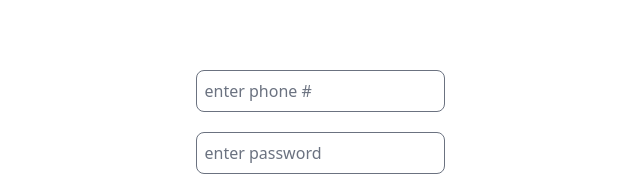
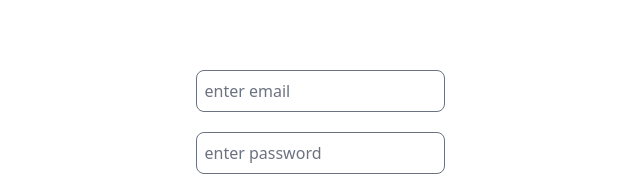
Before and after one commit to onu941/c25-capstone-project-kb, a React (Vite) app in the folder vite-client/: page /handle_user in a window 1280 px wide. Both pictures are taken after a click on the button "Existing User". Shown: the part 230-406 px from the top of the page, without its empty margins (320-960 px from the left). Built offline with nearby package versions, Linux system fonts and the light colour scheme.

Commit message:
trying login frontend

```diff
--- /dev/null
+++ b/vite-client/src/app/hook.ts
@@ -0,0 +1,5 @@
+import { TypedUseSelectorHook, useDispatch, useSelector } from "react-redux";
+import type { RootState, AppDispatch } from "../redux/store";
+
+export const useAppDispatch: () => AppDispatch = useDispatch;
+export const useAppSelector: TypedUseSelectorHook<RootState> = useSelector;
--- a/vite-client/src/components/Login.tsx
+++ b/vite-client/src/components/Login.tsx
@@ -4,10 +4,12 @@ import { PrimaryButton } from "./minicomponents/Buttons";
 import { FullScreenInitial } from "./minicomponents/Containers";
 
 export interface LoginProps {
-  setPhoneNo: React.Dispatch<React.SetStateAction<number>>;
+  setEmail: React.Dispatch<React.SetStateAction<string>>;
   setPassword: React.Dispatch<React.SetStateAction<string>>;
   onLoginSubmit: (event: FormEvent<HTMLFormElement>) => void;
   setPage: React.Dispatch<React.SetStateAction<string>>;
+  initialEmail: string;
+  initialPassword: string;
 }
 
 export function Login(props: LoginProps) {
@@ -25,16 +27,18 @@ export function Login(props: LoginProps) {
       >
         <input
           className="text-black px-2 py-2 rounded-lg mb-5"
-          name="phone_no"
-          type="tel"
-          placeholder="enter phone #"
-          onChange={(e) => props.setPhoneNo(parseInt(e.target.value))}
+          name="email"
+          type="text"
+          placeholder="enter email"
+          value={props.initialEmail}
+          onChange={(e) => props.setEmail(e.target.value)}
         ></input>
         <input
           className="text-black px-2 py-2 rounded-lg mb-8"
           name="password"
           type="password"
           placeholder="enter password"
+          value={props.initialPassword}
           onChange={(e) => props.setPassword(e.target.value)}
         ></input>
         <button type="submit">
--- a/vite-client/src/main.tsx
+++ b/vite-client/src/main.tsx
@@ -3,11 +3,15 @@ import ReactDOM from "react-dom/client";
 import App from "./App.tsx";
 import "./index.css";
 import { BrowserRouter } from "react-router-dom";
+import { Provider } from "react-redux";
+import { store } from "./redux/store.ts";
 
 ReactDOM.createRoot(document.getElementById("root") as HTMLElement).render(
   <React.StrictMode>
     <BrowserRouter>
-      <App />
+      <Provider store={store}>
+        <App />
+      </Provider>
     </BrowserRouter>
   </React.StrictMode>
 );
--- a/vite-client/src/pages/HandleUser.tsx
+++ b/vite-client/src/pages/HandleUser.tsx
@@ -4,15 +4,33 @@ import { FullScreenInitial } from "../components/minicomponents/Containers";
 import { InitialLanding } from "../components/InitialLanding";
 import { Login } from "../components/Login";
 import { HandleUserFormState, Signup } from "../components/Signup";
+import { localLogin } from "../redux/authAPI";
+import { login } from "../redux/authSlice";
+import { useAppDispatch } from "../app/hook";
+import { useNavigate } from "react-router-dom";
+import toast, { Toaster } from "react-hot-toast";
 
 export default function HandleUser() {
   const [page, setPage] = useState("initial");
-  const [phoneNo, setPhoneNo] = useState(NaN);
+  const [email, setEmail] = useState("");
   const [password, setPassword] = useState("");
 
-  const onLoginSubmit = (event: FormEvent<HTMLFormElement>) => {
+  const dispatch = useAppDispatch();
+  const navigate = useNavigate();
+
+  const onLoginSubmit = async (event: FormEvent<HTMLFormElement>) => {
     event.preventDefault();
-    console.log({ phone: phoneNo, password: password });
+    const form = event.target as HTMLFormElement;
+    const email = form.email.value;
+    const password = form.password.value;
+    const success = await localLogin(email, password);
+    console.log(success);
+    if (success) {
+      dispatch(login(email));
+      navigate("/landing");
+    } else {
+      toast.error("Login failed");
+    }
   };
 
   const { register, handleSubmit } = useForm<HandleUserFormState>({});
@@ -24,11 +42,16 @@ export default function HandleUser() {
 
   return (
     <FullScreenInitial>
+      <div>
+        <Toaster />
+      </div>
       {page === "initial" && <InitialLanding setPage={setPage} />}
       {page === "login" && (
         <Login
+          initialEmail={email}
+          initialPassword={password}
+          setEmail={setEmail}
           setPassword={setPassword}
-          setPhoneNo={setPhoneNo}
           onLoginSubmit={onLoginSubmit}
           setPage={setPage}
         />
--- /dev/null
+++ b/vite-client/src/redux/authAPI.ts
@@ -0,0 +1,20 @@
+export async function localLogin(email: string, password: string) {
+  const res = await fetch(`http://localhost:3000/user/login`, {
+    method: "POST",
+    headers: {
+      "Content-Type": "application/json",
+    },
+    body: JSON.stringify({
+      email,
+      password,
+    }),
+  });
+
+  const result = await res.json();
+  if (res.status === 200) {
+    localStorage.setItem("token", result.token);
+    return true;
+  } else {
+    return false;
+  }
+}
--- /dev/null
+++ b/vite-client/src/redux/authSlice.ts
@@ -0,0 +1,33 @@
+import { createSlice } from "@reduxjs/toolkit";
+import type { PayloadAction } from "@reduxjs/toolkit";
+
+export type AuthState = {
+  isAuthenticated: boolean;
+  email: string | null;
+};
+
+function initialState(): AuthState {
+  return {
+    isAuthenticated: localStorage.getItem("token") !== null,
+    email: "",
+  };
+}
+
+export const authSlice = createSlice({
+  name: "auth",
+  initialState,
+  reducers: {
+    login: (state: AuthState, action: PayloadAction<string>) => {
+      state.email = action.payload;
+      state.isAuthenticated = true;
+    },
+    logout: (state) => {
+      state.email = null;
+      localStorage.removeItem("token");
+      state.isAuthenticated = false;
+    },
+  },
+});
+
+export const { login, logout } = authSlice.actions;
+export const authReducer = authSlice.reducer;
--- /dev/null
+++ b/vite-client/src/redux/store.ts
@@ -0,0 +1,13 @@
+import { configureStore } from "@reduxjs/toolkit";
+import { authReducer } from "./authSlice";
+
+// need to add redux-persist later
+
+export const store = configureStore({
+  reducer: {
+    auth: authReducer,
+  },
+});
+
+export type RootState = ReturnType<typeof store.getState>;
+export type AppDispatch = typeof store.dispatch;
```
Also changed, not shown: vite-client/package.json (+8 -1 lines).
